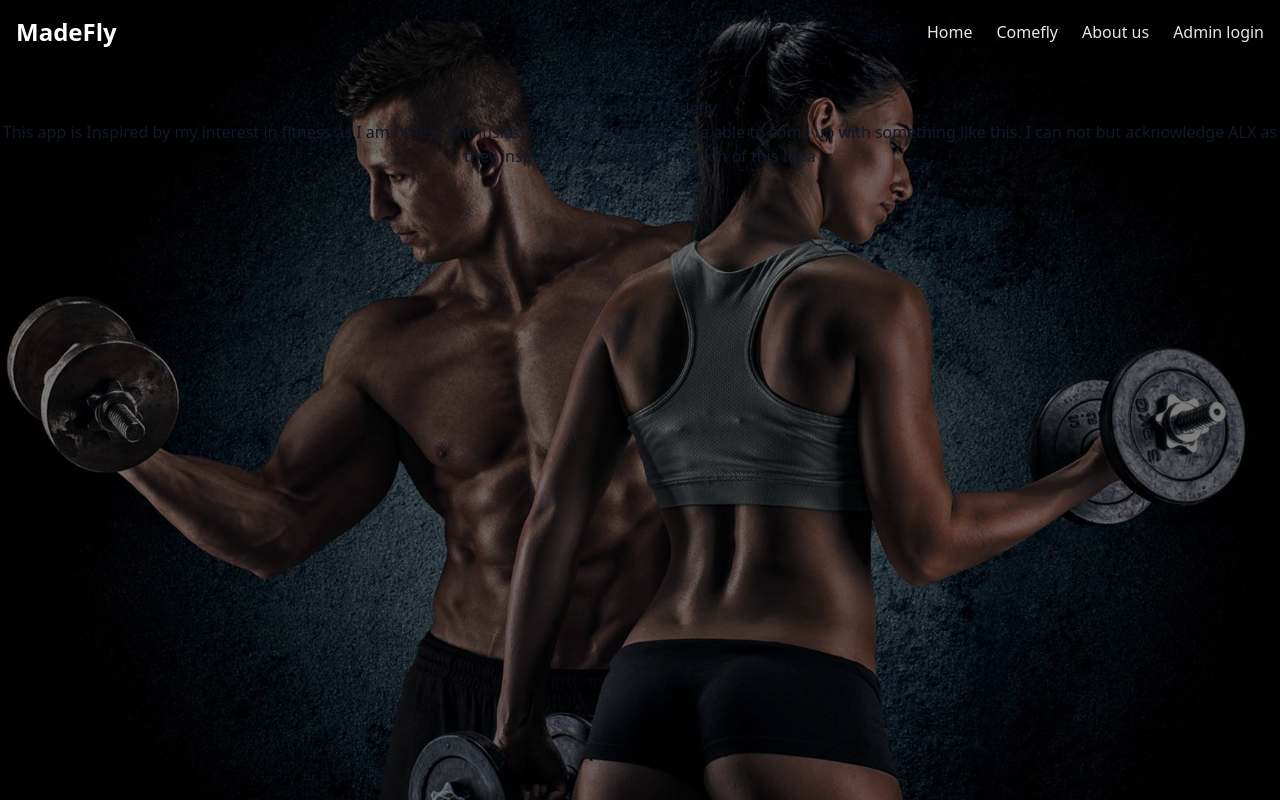
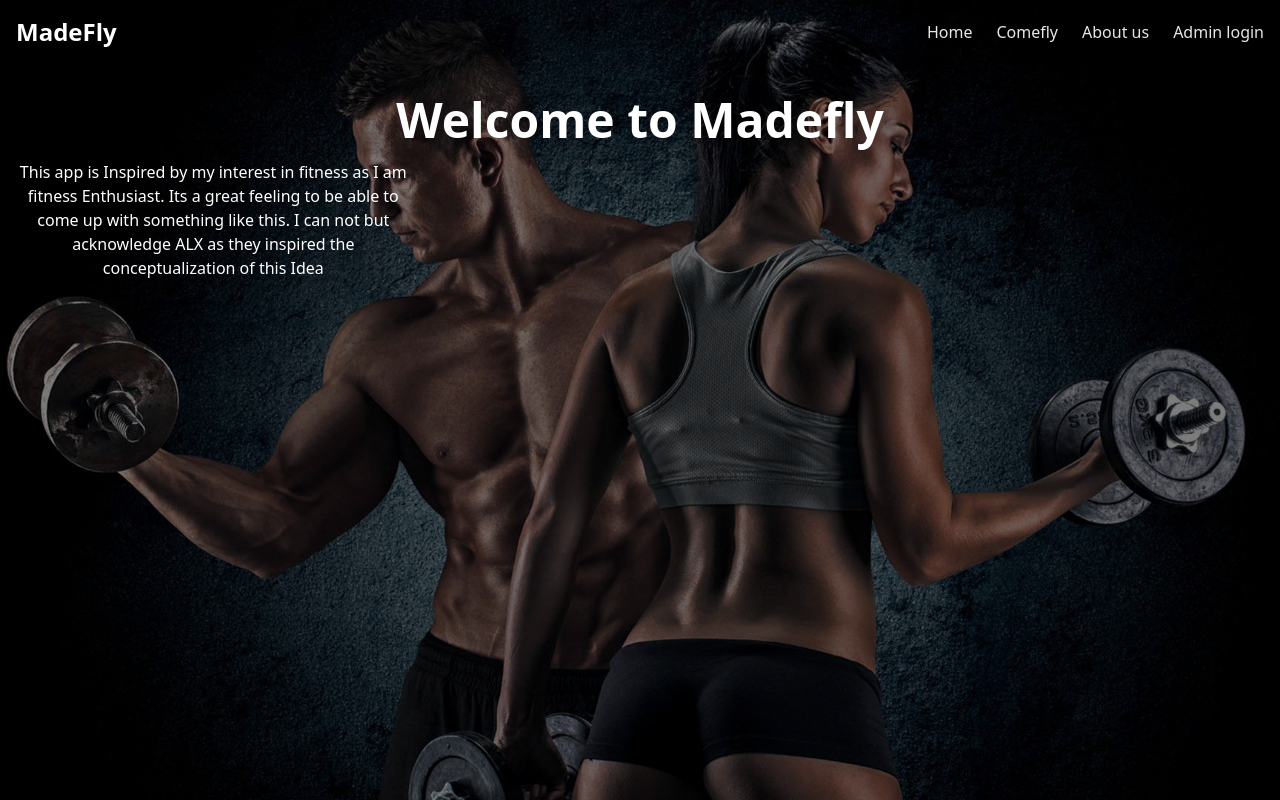
Before and after one commit to iyaz07/Madefly-new, a Flask app: page /about_us in a window 1280 px wide. Run offline with Flask 3, Linux system fonts and the light colour scheme; some libraries are stand-ins or nearby versions.

Commit message:
Update about me

```diff
--- a/templates/about.html
+++ b/templates/about.html
@@ -3,6 +3,6 @@
     Home page
 {% endblock %}
 {% block content %}
-    <h1>Welcome to Madefly</h1>
-    <p>This app is Inspired by my interest in fitness as I am fitness Enthusiast. Its a great feeling to be able to come up with something like this. I can not but acknowledge ALX as they inspired the conceptualization of this Idea</p>
+    <h1  class="text-5xl text-white font-bold">Welcome to Madefly</h1>
+    <p class="text-white p-4 w-full sm:w-3/4 md:w-2/3 lg:w-1/2 xl:w-1/3">This app is Inspired by my interest in fitness as I am fitness Enthusiast. Its a great feeling to be able to come up with something like this. I can not but acknowledge ALX as they inspired the conceptualization of this Idea</p>
     {% endblock %}
```
